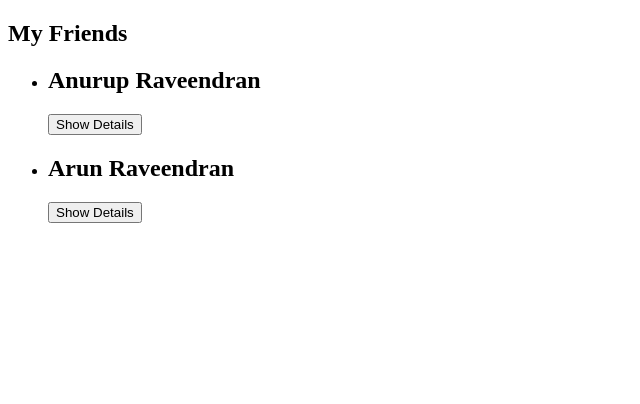
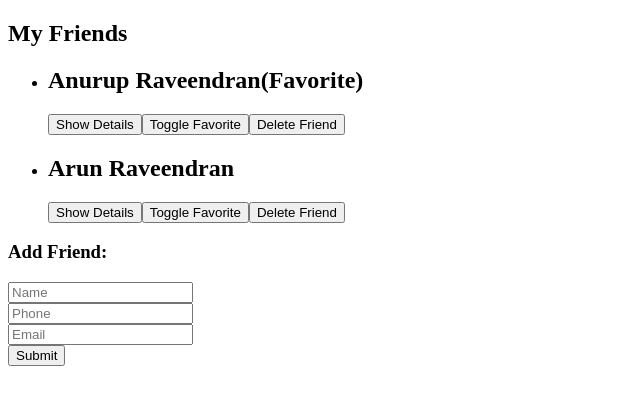
Before and after one commit to arobus/vue3-learning, a Vue app: page / in a window 1280 px wide. Shown: the top 404 px of the page, without its empty margins (0-640 px from the left). Built offline with nearby package versions, Linux system fonts and the light colour scheme.

Commit message:
Changes upto Assignment 6

```diff
--- a/src/App.vue
+++ b/src/App.vue
@@ -1,27 +1,83 @@
 <template>
   <h2>My Friends</h2>
   <ul>
-        <friend-contact :key="friend.name" v-for="friend in friends" :friend="friend"></friend-contact>
+    <!-- <friend-contact
+      :key="friend.name"
+      v-for="friend in friends"
+      :id="friend.id"
+      :name="friend.name"
+      :phone-number="friend.phone"
+      :email-address="friend.email"
+      :is-favorite="friend.isFavorite"
+      @toggle-favorite="toggleFavoriteStatus"
+    ></friend-contact> -->
+
+    <!-- bind all props using v-bind -->
+    <!-- use this when you need to pass all keys inside an object -->
+    <friend-contact
+      :key="friend.name"
+      v-for="friend in friends"
+      v-bind="friend"
+      @toggle-favorite="toggleFavoriteStatus"
+      @delete-friend="deleteFriend"
+    ></friend-contact>
   </ul>
+  <h3> Add Friend: </h3>
+  <new-friend @add-friend="addFriend"></new-friend>
 </template>
+
 <script>
 export default {
-    name: 'App',
+  name: "App",
   data() {
     return {
       friends: [
         {
+          id: '1',
           name: "Anurup Raveendran",
-                    phone: '1920029119200291',
-                    email: 'anurup@raveedran.me'
+          phoneNumber: "1920029119200291",
+          emailAddress: "anurup@raveedran.me",
+          isFavorite: true
         },
         {
+          id: '2',
           name: "Arun Raveendran",
-                    phone: '1230029119200291',
-                    email: 'arun@raveedran.me'
+          phoneNumber: "1230029119200291",
+          emailAddress: "arun@raveedran.me",
+          isFavorite: false
+        },
+      ],
+    };
+  },
+  methods: {
+      toggleFavoriteStatus(friendId) {
+        console.log('friendId', friendId)
+          const foundFriend = this.friends.find(friend => {
+            return friend.id === friendId
+          });
+
+          if (foundFriend) {
+            foundFriend.isFavorite = !foundFriend.isFavorite;
           }
-            ]
+
+      },
+      addFriend(friend) {
+        this.friends.push(friend);
+      },
+      deleteFriend(friendId) {
+
+        // one method
+        // const foundFriendIndex = this.friends.findIndex(friend => {
+        //     return friend.id === friendId
+        // });
+
+        // if (foundFriendIndex !== -1) {
+        //   this.friends.splice(foundFriendIndex, 1);
+        // }
+
+        // much simpler and concise method | from tutorial
+        this.friends = this.friends.filter(friend => friend.id !== friendId);
       }
   }
-}
+};
 </script>
--- a/src/components/FriendContact.vue
+++ b/src/components/FriendContact.vue
@@ -1,35 +1,81 @@
 <template>
   <li>
-        <h2>{{ friend.name }}</h2>
-        <button @click="toggleDetails">{{ buttonText }}</button>
+    <h2>
+      <span class="name" v-text="name"></span
+      ><span
+        class="favorite-status"
+        v-text="isFavorite ? '(Favorite)' : ''"
+      ></span>
+    </h2>
+    <button @click="toggleDetails" v-text="buttonDetailsText"></button>
+    <button @click="toggleFavorite">Toggle Favorite</button>
+    <button @click="deleteFriend">Delete Friend</button>
     <ul v-if="showDetails">
-            <li>
-                <strong>Phone: </strong><span>{{ friend.phone }}</span>
-            </li>
-            <li>
-                <strong>Email: </strong><span>{{ friend.email }}</span>
-            </li>
+      <li><strong>Phone: </strong><span v-text="phoneNumber"></span></li>
+      <li><strong>Email: </strong><span v-text="emailAddress"></span></li>
     </ul>
   </li>
 </template>
 <script>
 export default {
-    name: 'App',
-    props: ['friend'],
+  name: "App",
+  props: {
+    id: {
+      type: String,
+      required: true,
+    },
+    name: {
+      type: String,
+      required: true,
+    },
+    phoneNumber: {
+      type: String,
+      required: true,
+    },
+    emailAddress: {
+      type: String,
+      required: true,
+    },
+    isFavorite: {
+      type: Boolean,
+      default: false,
+    },
+  },
+  // Simple definition
+  //   emits: ["toggle-favorite"],
+  // definition with validation
+  emits: {
+      'toggle-favorite': function(friendId){
+          if (friendId) {
+              return true;
+          } else {
+              console.warn('Friend ID is missing');
+              return false;
+          }
+      }
+  },
   data() {
     return {
-            showDetails: false
-        }
+      showDetails: false,
+    };
   },
   computed: {
-        buttonText() {
-            return this.showDetails ? 'Hide Details' : 'Show Details';
+    buttonDetailsText() {
+      return this.showDetails ? "Hide Details" : "Show Details";
     }
   },
   methods: {
     toggleDetails() {
       this.showDetails = !this.showDetails;
+    },
+    toggleFavorite() {
+      this.$emit('toggle-favorite', this.id)
+    },
+    deleteFriend() {
+        if (confirm('Are you sure you want to delete this friend?')) {
+            this.$emit('delete-friend', this.id);
         }
     }
-}
+  },
+};
 </script>
--- /dev/null
+++ b/src/components/NewFriend.vue
@@ -0,0 +1,57 @@
+<template>
+    <form @submit.prevent>
+        <div>
+            <input type="text" v-model="name" placeholder="Name">
+        </div>
+        <div>
+            <input type="text" v-model="phoneNumber" placeholder="Phone">
+        </div>
+        <div>
+            <input type="text" v-model="emailAddress" placeholder="Email">
+        </div>
+        <div>
+            <button @click="submit">Submit</button>
+        </div>
+    </form>
+</template>
+
+<script>
+export default {
+    name: 'NewFriend',
+    emits: {
+        'add-friend': function(friend) {
+            if (friend) {
+                return true;
+            } else {
+                console.warn('Friend object is empty');
+                return false;
+            }
+        }
+    },
+    data() {
+        return {
+            name: "",
+            phoneNumber: "",
+            emailAddress: ""
+        }
+    },
+    methods: {
+        submit() {
+            const d = {
+                id: new Date().toISOString(),
+                name: this.name,
+                phoneNumber: this.phoneNumber,
+                emailAddress: this.emailAddress
+            }
+            this.$emit('add-friend', d);
+            this.reset();
+        },
+        reset() {
+            this.name = "";
+            this.phoneNumber = "";
+            this.emailAddress = "";
+        }
+    }
+
+}
+</script>
--- a/src/main.js
+++ b/src/main.js
@@ -1,10 +1,11 @@
 import { createApp } from 'vue';
 
-
+import NewFriend from './components/NewFriend'
 import FriendContact from './components/FriendContact'
 import App from './App.vue';
 
 const app = createApp(App);
 
 app.component('friend-contact', FriendContact);
+app.component('new-friend', NewFriend);
 app.mount('#app');
```
Lines whose indentation alone changed are shown as unchanged.
